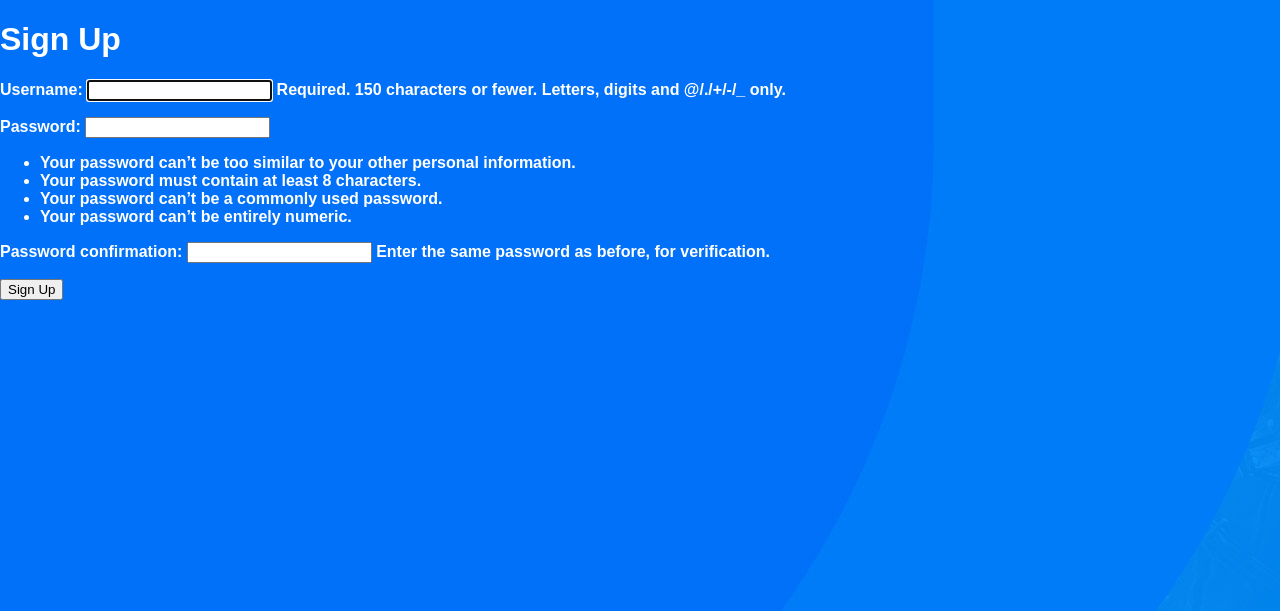
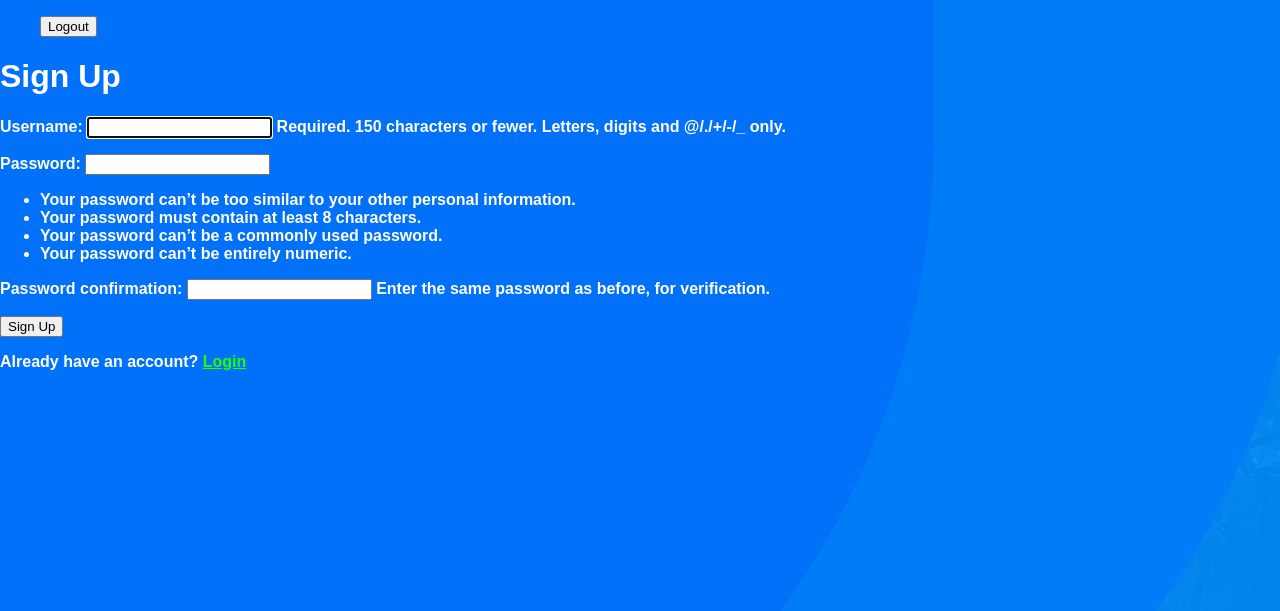
Before and after one commit to ho3einmo/mydjangoblog, a Django app: page /accounts/ in a window 1280 px wide. Shown: the top 611 px of the page. Run offline with Django 5.2, Linux system fonts and the light colour scheme.

Commit message:
login logout and create blog

```diff
--- a/Blogs/urls.py
+++ b/Blogs/urls.py
@@ -5,5 +5,6 @@ from . import views
 app_name = 'Blogs'
 urlpatterns = [
     path('',views.list, name='list'),
+    path('create/', views.create, name='create'),
     path('<slug>', views.detail, name='detail'),
 ]
--- a/Blogs/views.py
+++ b/Blogs/views.py
@@ -1,4 +1,5 @@
 from django.shortcuts import render
+from django.contrib.auth.decorators import login_required
 from django.shortcuts import HttpResponse
 from . import models
 # Create your views here.
@@ -10,3 +11,7 @@ def detail(request, slug):
     # return HttpResponse('This is the detail page for blog: ' + slug)
     blog = models.Blog.objects.get(slug=slug)
     return render(request, 'Blogs/detail.html', {'blog': blog })
+
+@login_required(login_url="/accounts/login/")
+def create(request):
+    return render(request, 'Blogs/create.html')
--- a/accounts/templates/accounts/sign_up.html
+++ b/accounts/templates/accounts/sign_up.html
@@ -4,9 +4,10 @@
 {% block contant %}
 <div class="container">
     <h1>Sign Up</h1>
-    <form method="post" action="/accounts/">
+    <form method="post" action="{% url 'accounts:sing_up' %}">
         {{ form.as_p }}
         {% csrf_token %}
         <input type="submit" value="Sign Up" class="btn btn-primary">
     </form>
+    <p>Already have an account? <a href="{% url 'accounts:login' %}">Login</a></p>
 {%endblock %}
--- a/accounts/urls.py
+++ b/accounts/urls.py
@@ -4,4 +4,6 @@ from . import views
 app_name = 'accounts'
 urlpatterns = [
     path('', views.sign_up, name='sing_up'),
+    path('login/', views.login, name='login'),
+    path('logout',views.logout,name='logout'),
 ]
--- a/accounts/views.py
+++ b/accounts/views.py
@@ -1,12 +1,31 @@
 from django.shortcuts import render, redirect
-from django.contrib.auth.forms import UserCreationForm
+from django.contrib.auth.forms import UserCreationForm, AuthenticationForm
+from django.contrib.auth import login as auth_login
+from django.contrib.auth import logout as auth_logout
 # Create your views here.
 def sign_up(request):
     if request.method == 'POST':
         form = UserCreationForm(request.POST)
         if form.is_valid():
-            form.save()
+            user=form.save()
+            auth_login(request, user)
             return redirect('Blogs:list')
     else:
         form = UserCreationForm()
     return render(request, 'accounts/sign_up.html', {'form': form})
+def login(request):
+    if request.method == 'POST':
+        form = AuthenticationForm(data=request.POST)
+        if form.is_valid():
+            # Log the user in
+            user = form.get_user()
+            auth_login(request, user)
+            return redirect('Blogs:list')
+    else:
+        form = AuthenticationForm()
+    return render(request, 'accounts/login.html', {'form': form})
+def logout(request):
+    if request.method == 'POST':
+        auth_logout(request)
+        return redirect('Blogs:list')
+    return render(request, 'accounts/logout.html')  # Render a confirmation page or similar
--- a/templates/base.html
+++ b/templates/base.html
@@ -8,6 +8,13 @@
     </title>
     <link rel="stylesheet" type="text/css" href="{% static 'stayle.css' %}">
   </head>
+  <nav>
+    <ul>
+      <form action="{% url 'accounts:logout' %}" method="post">
+        {% csrf_token %}
+        <button type="submit">Logout</button>
+    </ul>
+  </nav>
   <body>
     {% block contant %}
     {% endblock %}
```
Also changed, not shown: Blogs/templates/Blogs/create.html (added, +10 -0 lines), accounts/templates/accounts/login.html (added, +12 -0 lines), accounts/templates/accounts/logout.html (added, +13 -0 lines), db.sqlite3.
